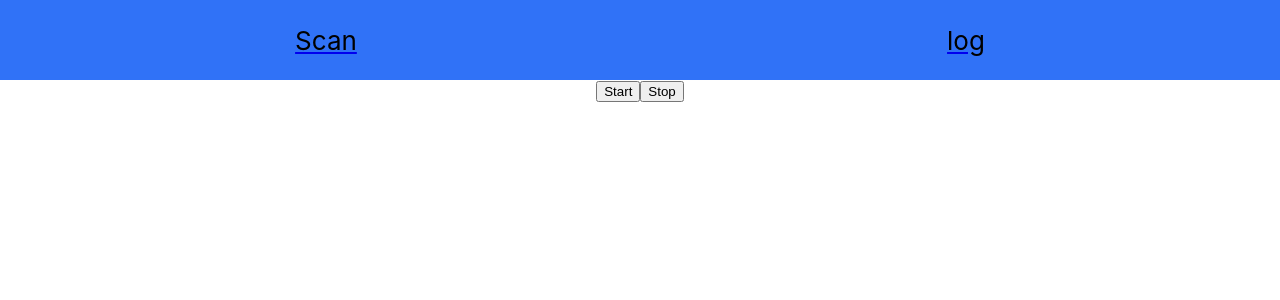
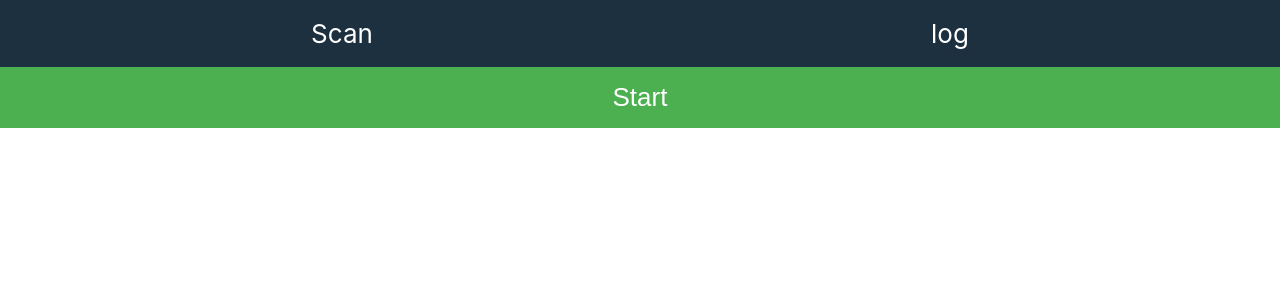
Before and after one commit to 1jgrant/barcode-scanner, a React (Create React App) app: page / in a window 1280 px wide. Shown: the top 300 px of the page. Built offline with nearby package versions, Linux system fonts and the light colour scheme.

Commit message:
adds button component

```diff
--- a/src/App.css
+++ b/src/App.css
@@ -3,18 +3,18 @@
 }
 
 .App-header {
-  background-color: #3072f7;
-  height: 10vh;
+  background-color: rgb(28, 48, 64);
   display: flex;
   flex-direction: row;
   align-items: center;
   justify-content: space-around;
   font-size: calc(10px + 2vmin);
+  padding: 18px 32px;
   color: white;
 }
 
 .App-link {
-  color: #000000;
+  color: #ffffff;
   text-decoration: none;
 }
 
@@ -22,3 +22,20 @@
 video.drawingBuffer {
   margin-left: -100%;
 }
+
+.scanBtn {
+  font-size: calc(10px + 2vmin);
+  border: none;
+  color: white;
+  padding: 15px 32px;
+  text-decoration: none;
+  width: 100%;
+}
+
+.startBtn {
+  background-color: #4caf50;
+}
+
+.stopBtn {
+  background-color: #f44336;
+}
--- a/src/components/Header.js
+++ b/src/components/Header.js
@@ -4,11 +4,11 @@ import { Link } from "wouter";
 const Header = () => {
   return (
     <div className="App-header">
-      <Link href="/">
-        <a className="App-link">Scan</a>
+      <Link href="/" className="App-link">
+        Scan
       </Link>
-      <Link href="/log">
-        <a className="App-link">log</a>
+      <Link href="/log" className="App-link">
+        log
       </Link>
     </div>
   );
--- /dev/null
+++ b/src/components/ScanButton.js
@@ -0,0 +1,11 @@
+import React from "react";
+
+const ScanButton = ({ isScanning, toggleScanning }) => {
+  return (
+    <button onClick={toggleScanning} className="scanBtn startBtn">
+      {isScanning ? "Stop" : "Start"}
+    </button>
+  );
+};
+
+export default ScanButton;
--- a/src/components/Scanner.js
+++ b/src/components/Scanner.js
@@ -1,18 +1,17 @@
 import React, { useState } from "react";
 import Quagga from "@ericblade/quagga2";
+import ScanButton from "./ScanButton";
 
 const Scanner = () => {
   const [scannedItems, setScannedItems] = useState([]);
+  const [isScanning, setIsScanning] = useState(false);
 
   const startScanning = () => {
     const width =
       window.innerWidth ||
       document.documentElement ||
       document.body.clientWidth;
-    let widthConstraint = 640;
-    if (width < 640) {
-      widthConstraint = width;
-    }
+    const widthConstraint = width < 640 ? width : 640;
     Quagga.init(
       {
         frequency: 2,
@@ -53,6 +52,7 @@ const Scanner = () => {
         Quagga.start();
       }
     );
+    setIsScanning(true);
     Quagga.onProcessed(handleBarcodeProcessed);
     Quagga.onDetected(handleBarcodeDetected);
   };
@@ -113,12 +113,24 @@ const Scanner = () => {
   const stopScanning = () => {
     Quagga.stop();
     Quagga.offProcessed();
+    setIsScanning(false);
+  };
+
+  const toggleScanning = (event) => {
+    const button = event.target;
+    console.log(button);
+    if (isScanning) {
+      stopScanning();
+      button.className = "scanBtn startBtn";
+    } else {
+      startScanning();
+      button.className = "scanBtn stopBtn";
+    }
   };
 
   return (
     <div>
-      <button onClick={startScanning}>Start</button>
-      <button onClick={stopScanning}>Stop</button>
+      <ScanButton isScanning={isScanning} toggleScanning={toggleScanning} />
       <div id="interactive" className="viewport"></div>
       <div>
         {scannedItems.map((item) => {
```
